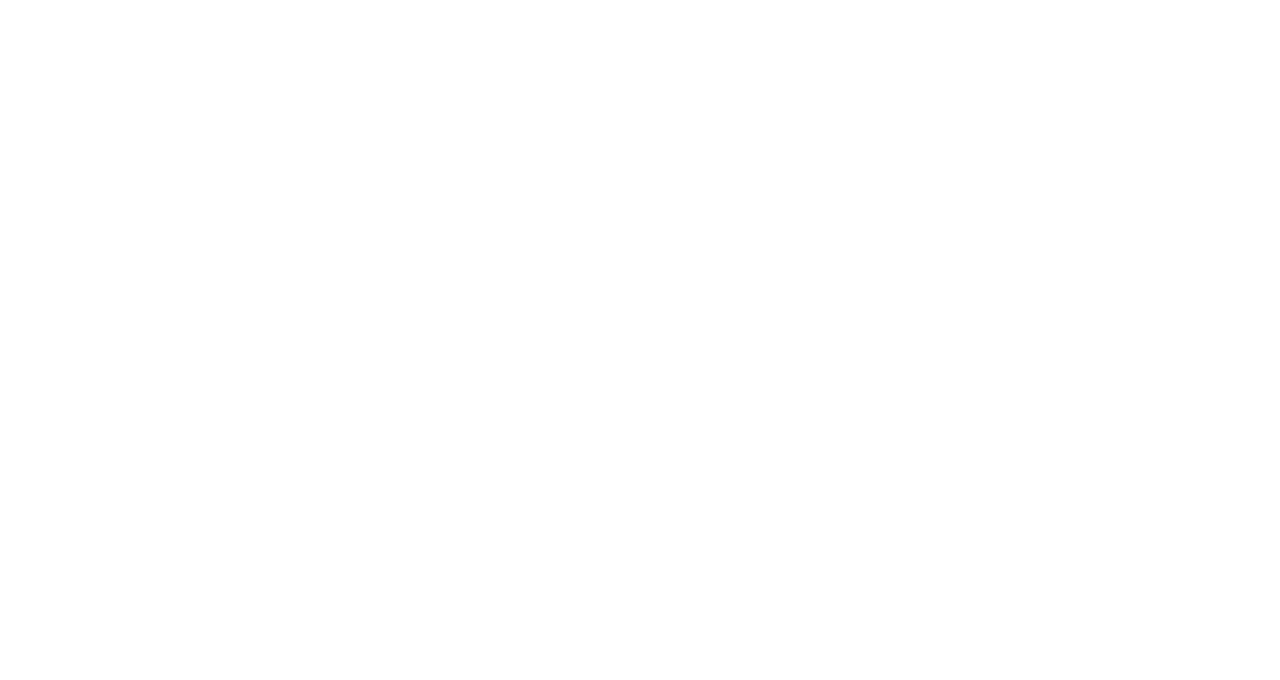
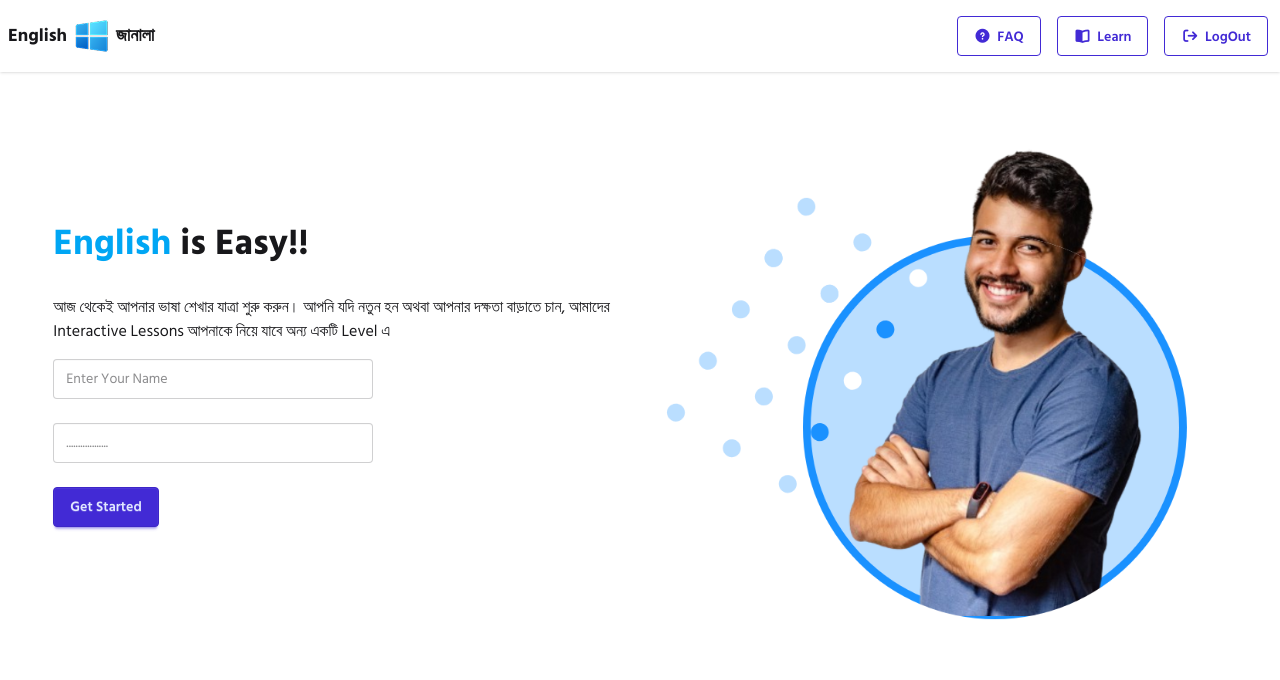
Before and after one commit to Dinislamj6/english-janala-repo, a plain HTML site: page index.html in a window 1280 px wide. Drawn offline with nearby package versions, Linux system fonts and the light colour scheme.

Commit message:
added header section

```diff
--- a/index.html
+++ b/index.html
@@ -25,12 +25,79 @@
     <script src="https://cdn.jsdelivr.net/npm/@tailwindcss/browser@4"></script>
 
     <!-- style connection -->
-     <link rel="stylesheet" href="./style.css">
+    <link rel="stylesheet" href="./style.css">
 
 </head>
 
 <body>
 
+
+    <header>
+        <div class="navbar bg-base-100 shadow-sm">
+            <div class="navbar-start">
+                <div class="dropdown">
+                    <div tabindex="0" role="button" class="btn btn-ghost lg:hidden">
+                        <svg xmlns="http://www.w3.org/2000/svg" class="h-5 w-5" fill="none" viewBox="0 0 24 24"
+                            stroke="currentColor">
+                            <path stroke-linecap="round" stroke-linejoin="round" stroke-width="2"
+                                d="M4 6h16M4 12h8m-8 6h16" />
+                        </svg>
+                    </div>
+                    <ul tabindex="-1"
+                        class="menu menu-sm dropdown-content bg-base-100 rounded-box z-1 mt-3 w-52 p-2 shadow">
+                        <li>
+                            <a href=""><i class="fa-solid fa-circle-question"></i>FAQ</a>
+                        </li>
+                        <li>
+                            <a href=""><i class="fa-solid fa-book-open"></i>Learn</a>
+                        </li>
+                        <li>
+                            <a href=""><i class="fa-solid fa-arrow-right-from-bracket"></i>LogOut</a>
+                        </li>
+                    </ul>
+                </div>
+                <a href="" class="flex items-center gap-1">
+                    <span class="text-lg font-bold">English</span>
+                    <img src="./assets/logo.png" alt="" srcset="">
+                    <span class="font-bangla text-lg font-semibold">জানালা</span>
+                </a>
+            </div>
+            <div class="navbar-end hidden lg:flex">
+                <ul class="menu menu-horizontal px-1 space-x-4">
+                    <li>
+                        <a href="" class="btn btn-outline btn-primary"><i
+                                class="fa-solid fa-circle-question"></i>FAQ</a>
+                    </li>
+                    <li>
+                        <a href="" class="btn btn-outline btn-primary"><i class="fa-solid fa-book-open"></i>Learn</a>
+                    </li>
+                    <li>
+                        <a href="" class="btn btn-outline btn-primary"><i
+                                class="fa-solid fa-arrow-right-from-bracket"></i>LogOut</a>
+                    </li>
+                </ul>
+            </div>
+        </div>
+    </header>
+
+    <section class="flex flex-col-reverse md:flex-row gap-10 justify-between items-center py-5 w-11/12 mx-auto">
+        <div class="content flex-1 text-center md:text-left">
+            <h2 class="text-4xl font-bold mb-8"><span class="text-sky-500">English</span> is Easy!!</h2>
+            <p class="font-bangla">আজ থেকেই আপনার ভাষা শেখার যাত্রা শুরু করুন। আপনি যদি নতুন হন অথবা আপনার দক্ষতা বাড়াতে চান, আমাদের
+                Interactive Lessons আপনাকে নিয়ে যাবে অন্য একটি Level এ</p>
+                <input type="text" placeholder="Enter Your Name" class="input input-md mt-4" />
+                <br>
+                <br>
+                <input type="text" placeholder=".................." class="input input-md" />
+                <br>
+                <br>
+                <button class="btn btn-primary">Get Started</button>
+
+        </div>
+        <div class="image flex-1">
+            <img src="./assets/hero-student.png" alt="">
+        </div>
+    </section>
 </body>
 
 </html>
--- a/style.css
+++ b/style.css
@@ -0,0 +1,4 @@
+* {
+    font-family: "Poppins", sans-serif;
+    font-family: "Hind Siliguri", sans-serif;
+}
```
